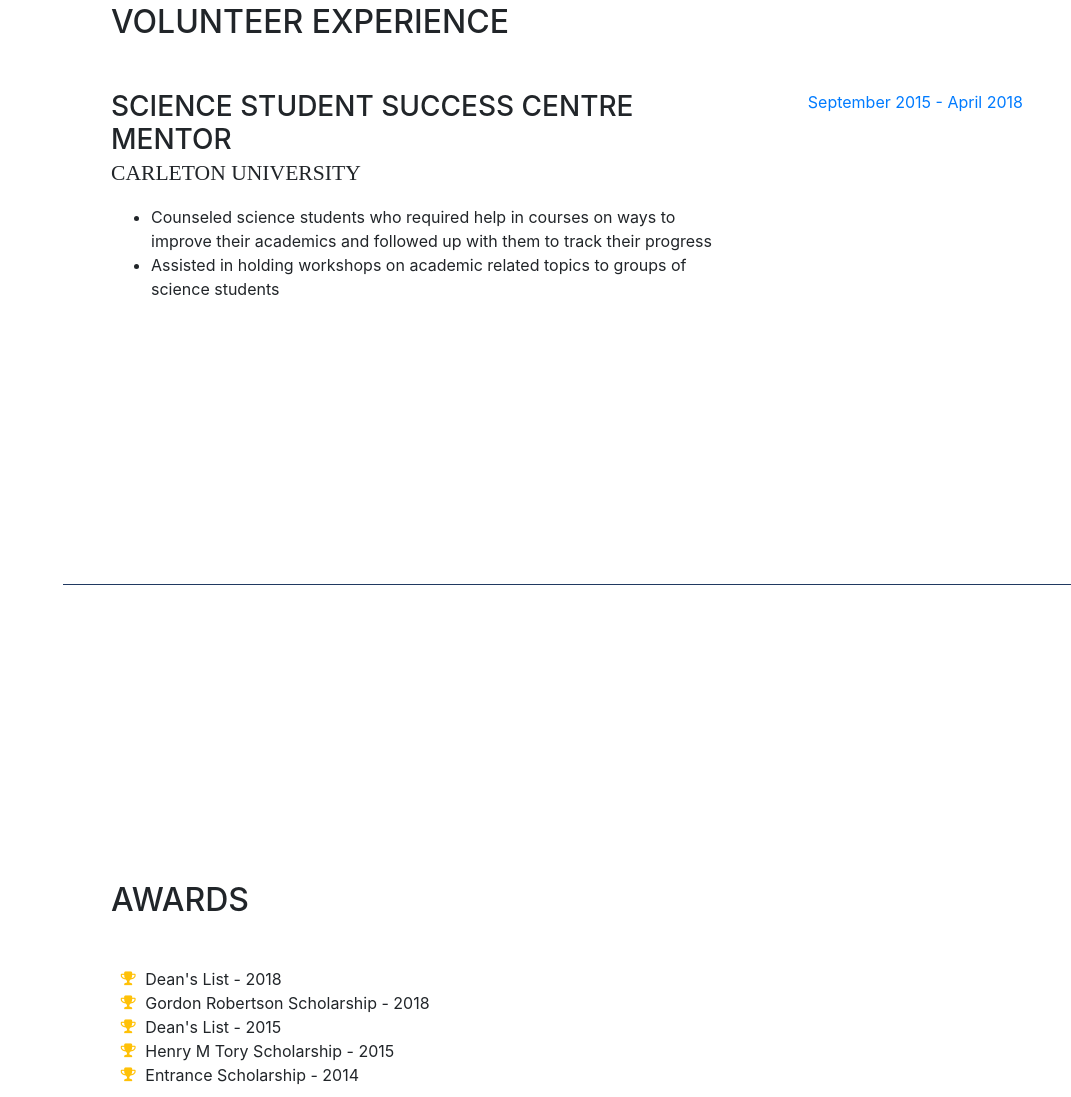
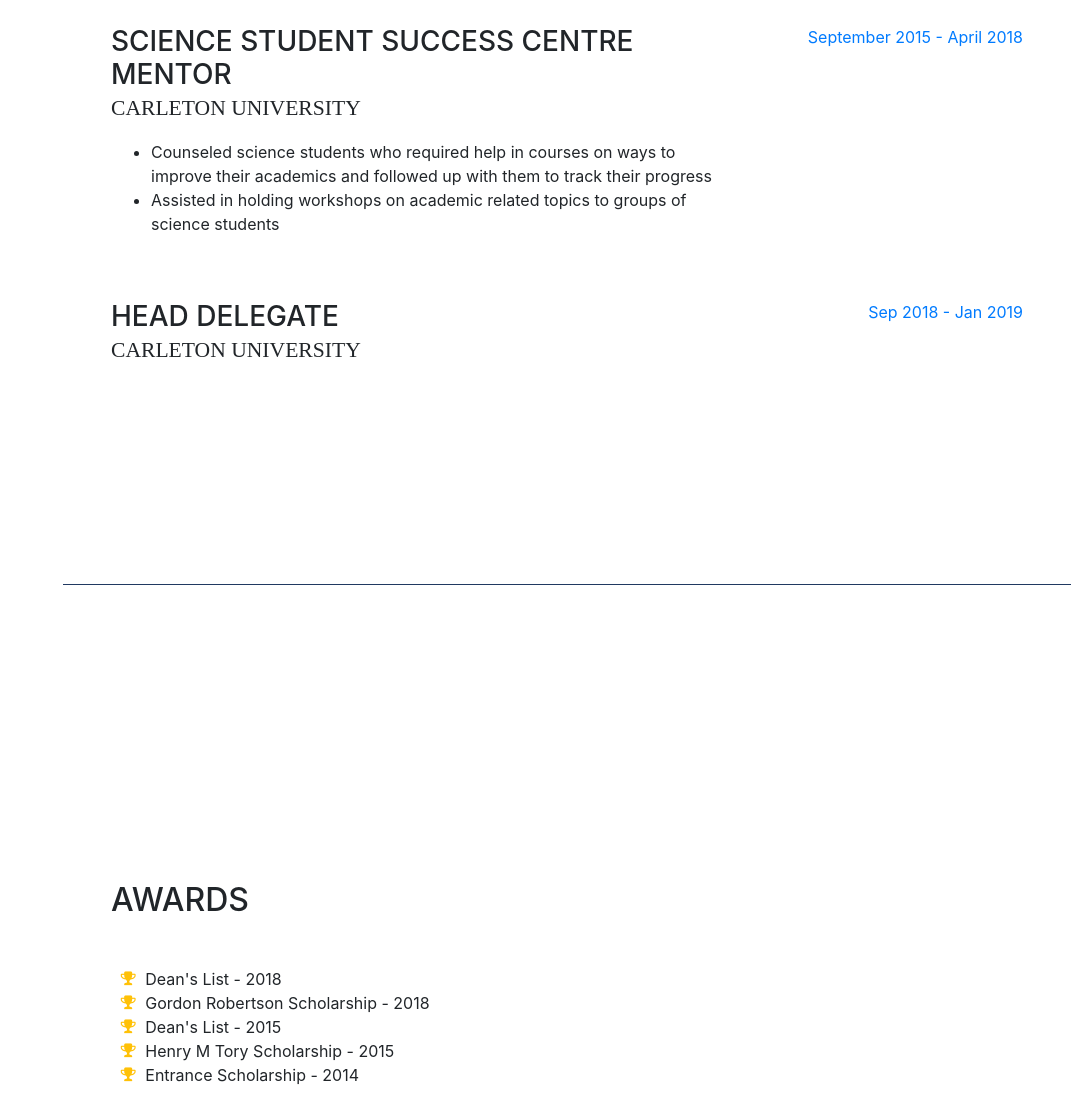
Before and after one commit to raiyanq/raiyanq.github.io, a website with bundled scripts: page index.html in a window 1280 px wide. Shown: the part 3809-4906 px from the top of the page, without its empty margins (209-1280 px from the left). Built offline with nearby package versions, Linux system fonts and the light colour scheme; a web font is replaced by a local one.

Commit message:
Update index.html

```diff
--- a/index.html
+++ b/index.html
@@ -239,6 +239,17 @@
               <span class="text-primary">September 2015 - April 2018</span>
             </div>
           </div>
+
+		  <div class="resume-item d-flex flex-column flex-md-row mb-5">
+            <div class="resume-content mr-auto">
+              <h3 class="mb-0">Head Delegate</h3>
+              <div class="subheading mb-3">Carleton University</div>
+              <ul>
+			  </ul>  </div>
+            <div class="resume-date text-md-right">
+              <span class="text-primary">Sep 2018 - Jan 2019</span>
+            </div>
+          </div>
       </section>
 
       <section class="resume-section p-3 p-lg-5 d-flex flex-column" id="awards">
```
